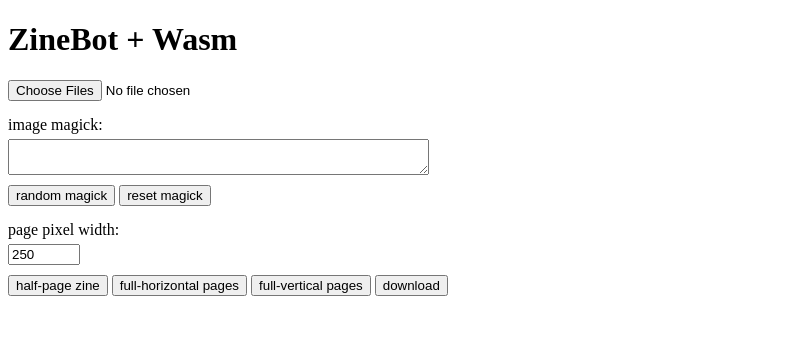
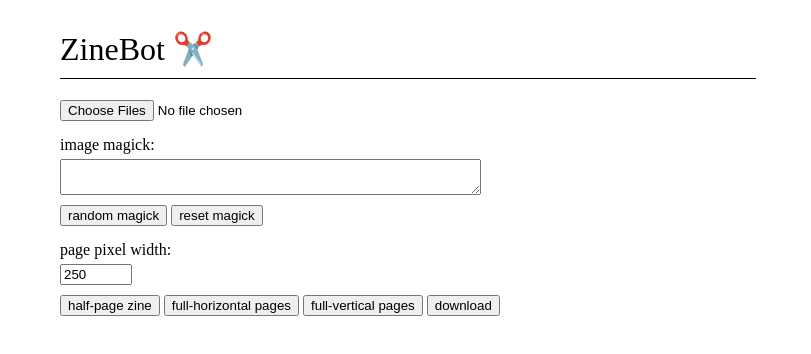
Before and after one commit to tombetthauser/wasm-zinebot, a plain HTML site: page index.html in a window 1280 px wide. Shown: the whole page, without its empty margins (0-811 px from the left). Drawn offline with nearby package versions, Linux system fonts and the light colour scheme.

Commit message:
Minor styling

```diff
--- a/index.html
+++ b/index.html
@@ -17,6 +17,16 @@
 </head>
 
 <style>
+    body {
+        margin: 30px 60px;
+    }
+    h1 {
+        width: 60%;
+        min-width: 500px;
+        border-bottom: 1px solid black;
+        padding-bottom: 10px;
+        font-weight: 100;
+    }
     textarea { display: block; }
     img { border: 1px solid black; display: block; }
     input { display: block }
@@ -30,7 +40,7 @@
 </style>
 
 <body>
-    <h1>ZineBot + Wasm</h1>
+    <h1>ZineBot ✂️</h1>
     <input type=file name=file id="user-files" aria-label="File Input" accept=".jpg,.jpeg,.png" multiple>
     <label>image magick:</label>
     <textarea cols="50" id="text-area"></textarea>
```
